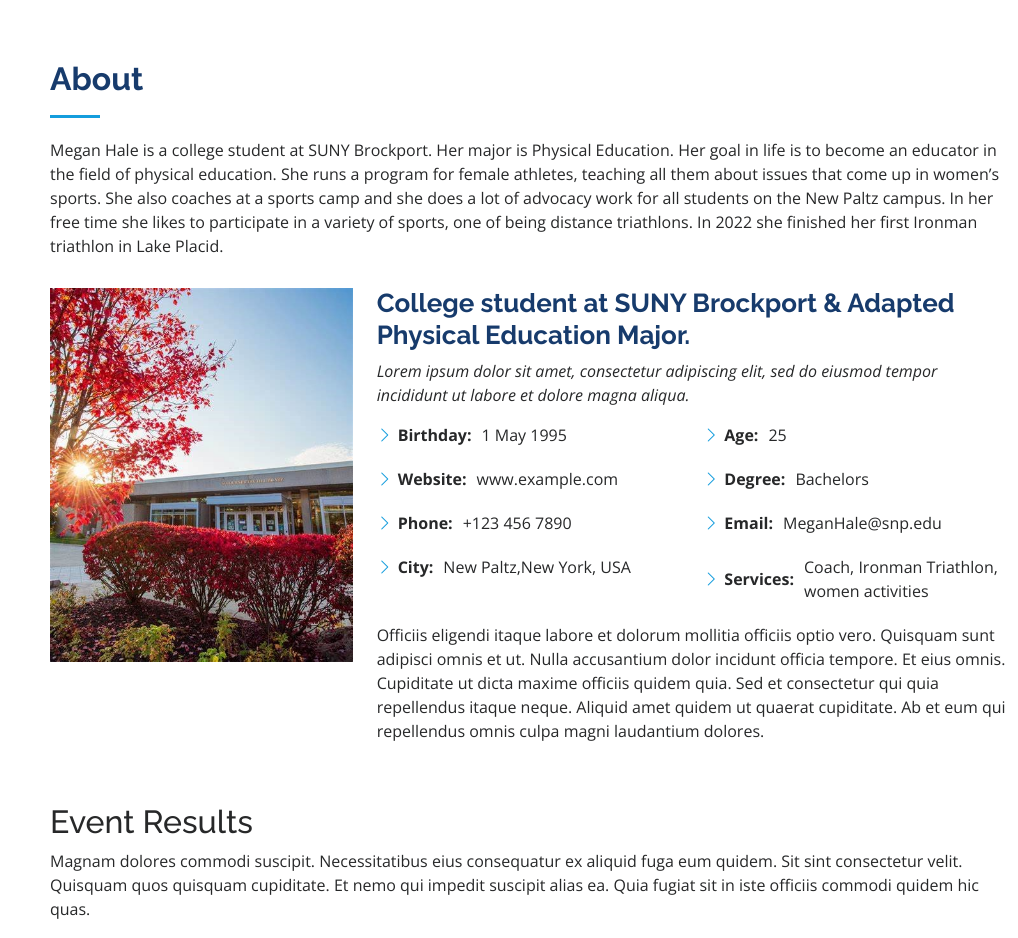
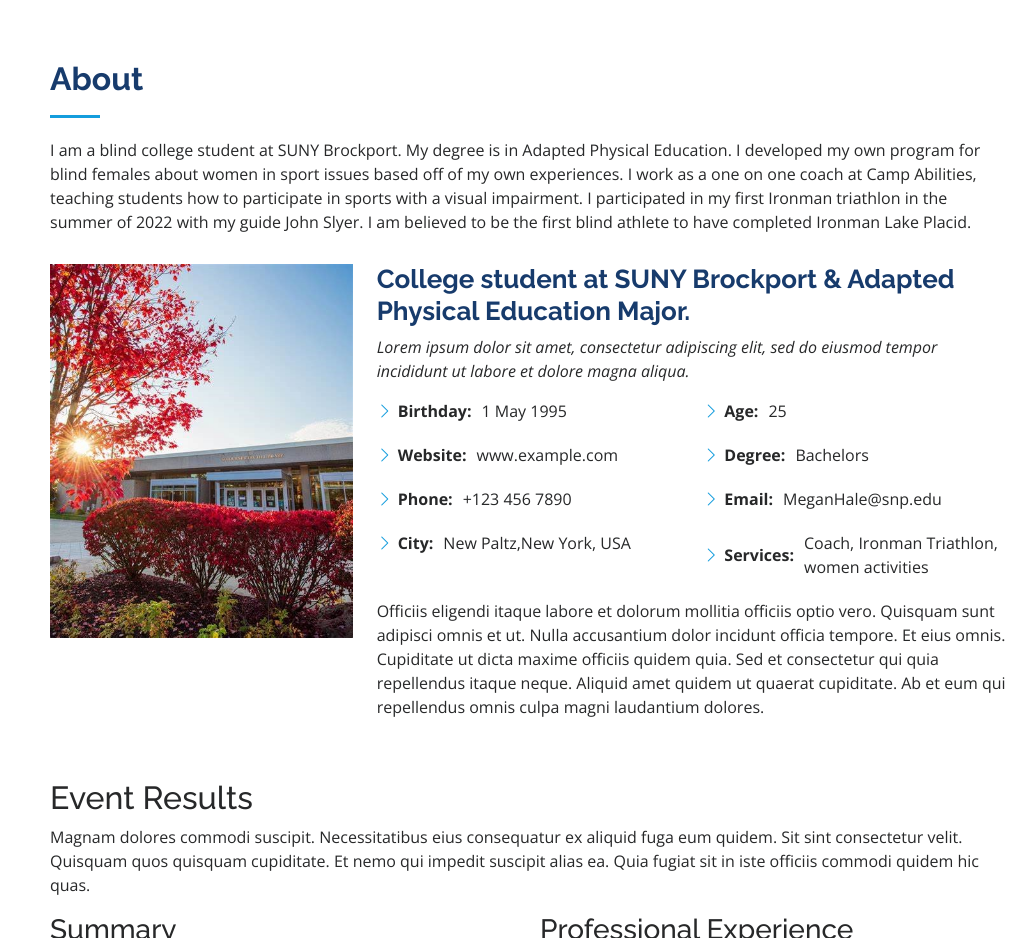
Before and after one commit to djnti/dnti.github.io, a plain HTML site: page index.html in a window 1280 px wide. Shown: the part 800-1738 px from the top of the page, without its empty margins (262-1280 px from the left). Drawn offline with nearby package versions, Linux system fonts and the light colour scheme.

Commit message:
updated alt tags

```diff
--- a/index.html
+++ b/index.html
@@ -81,12 +81,15 @@
 
         <div class="section-title">
           <h2>About</h2>
-          <p>Megan Hale is a college student at SUNY Brockport. Her major is Physical Education. Her goal in life is to
-            become an educator in the field of physical education. She runs a program for female athletes, teaching all
-            them about issues that come up in women’s sports. She also coaches at a sports camp and she does a lot of
-            advocacy work for all students on the New Paltz campus. In her free time she likes to participate in a
-            variety of sports, one of being distance triathlons. In 2022 she finished her first Ironman triathlon in
-            Lake Placid. </p>
+          <p>I am a blind college student at SUNY Brockport.
+            My degree is in Adapted Physical Education.
+            I developed my own program for blind females about women in sport issues based off of my own experiences.
+            I work as a one on one coach at Camp Abilities, teaching students how to participate in sports with a visual
+            impairment.
+            I participated in my first Ironman triathlon in the summer of 2022 with my guide John Slyer.
+            I am believed to be the first blind athlete to have completed Ironman Lake Placid.
+
+          </p>
         </div>
 
         <div class="row">
@@ -302,7 +305,8 @@
 
             <div class="col-lg-4 col-md-6 portfolio-item filter-card">
               <div class="portfolio-wrap">
-                <img src="assets/img/portfolio/portfolio-8.jpg" class="img-fluid" alt="White desk with a chair in front of it and two flower pots in it">
+                <img src="assets/img/portfolio/portfolio-8.jpg" class="img-fluid"
+                  alt="White desk with a chair in front of it and two flower pots in it">
                 <div class="portfolio-links">
                   <a href="assets/img/portfolio/portfolio-8.jpg" data-gallery="portfolioGallery"
                     class="portfolio-lightbox" title="Card 3"><i class="bx bx-plus"></i></a>
@@ -313,7 +317,8 @@
 
             <div class="col-lg-4 col-md-6 portfolio-item filter-web">
               <div class="portfolio-wrap">
-                <img src="assets/img/portfolio/portfolio-9.jpg" class="img-fluid" alt="chicken tenders on a plate with ranch">
+                <img src="assets/img/portfolio/portfolio-9.jpg" class="img-fluid"
+                  alt="chicken tenders on a plate with ranch">
                 <div class="portfolio-links">
                   <a href="assets/img/portfolio/portfolio-9.jpg" data-gallery="portfolioGallery"
                     class="portfolio-lightbox" title="Web 3"><i class="bx bx-plus"></i></a>
```
